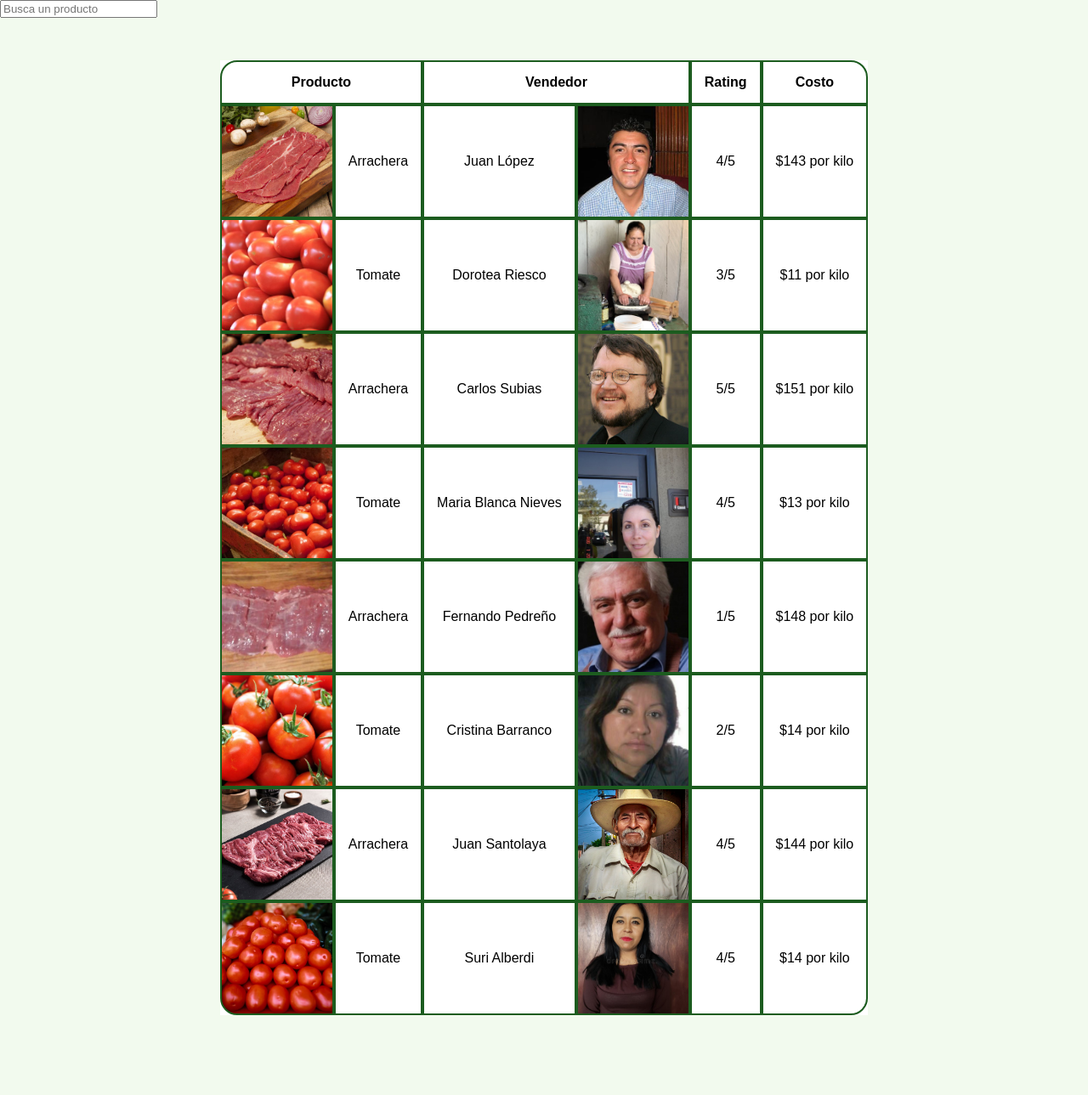
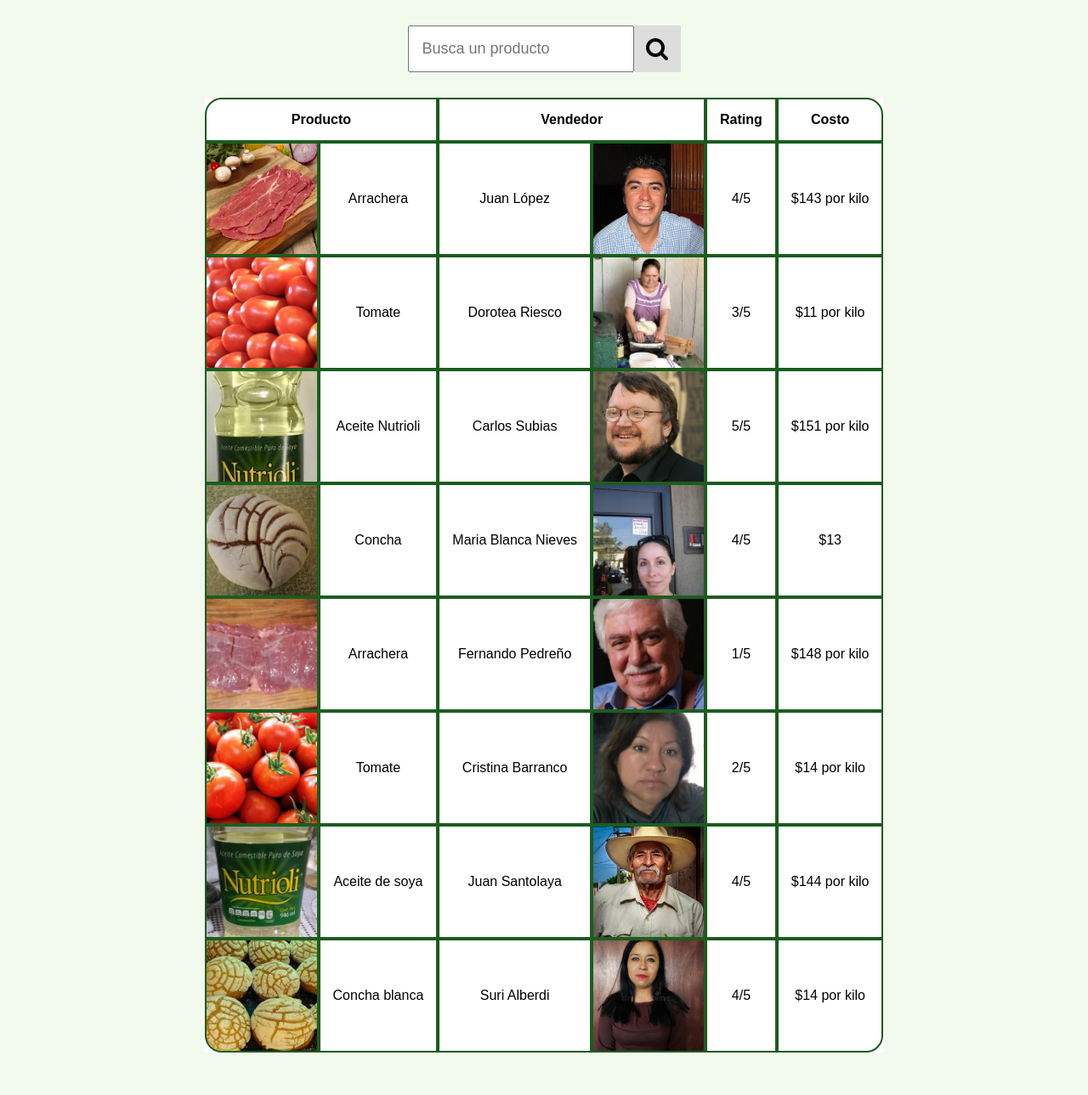
Before and after one commit to Xal-Tech/Marquet, a PHP site: page /home.php in a window 1280 px wide. Shown: the part 112-1401 px from the top of the page at 85% size. Before the commit the page ends 1307 px from the top, so only its background shows below. Run offline with PHP 8.4, Linux system fonts and the light colour scheme; the visitor is signed in with stand-in values (Sample User, id 1).

Commit message:
barra de buscar y mas productos

```diff
--- a/website/css/home.css
+++ b/website/css/home.css
@@ -1,11 +1,35 @@
+.searchbar{
+	width: fit-content;
+	margin: 30px auto 0px;
+}
+
+.searchbar button {
+	float: right;
+	padding: 11.5px 14.5px;
+	background: #ddd;
+	font-size: 28px;
+	border: none;
+	cursor: pointer;
+}
+
+.searchbar button:hover {
+	background: #ccc;
+}
+
+#search-input{
+    float: none;
+    text-align: left;
+	margin: 0;
+	font-size: 18px;
+    padding: 15px;
+}
+
 table {
-	margin: 50px auto;
+	margin: 30px auto 50px;
 	text-align: center;
 	background-color: white;
 	border-spacing: 0px;
 }
-
-
 
 th, td {
 	padding: 15px;
@@ -13,8 +37,6 @@ th, td {
 	 border-collapse: collapse;
 
 }
-
-
 
 .table-image {
 	width: 100px;
@@ -26,6 +48,7 @@ th, td {
 
 
 
+/* top-left border-radius */
 table tr:first-child th:first-child {
 	border-top-left-radius: 20px;
 }
--- a/website/home.php
+++ b/website/home.php
@@ -11,6 +11,7 @@ if (!isset($_SESSION['loggedin'])) {
 <!DOCTYPE html>
 <html>
 <head>
+	<link rel="stylesheet" href="https://cdnjs.cloudflare.com/ajax/libs/font-awesome/4.7.0/css/font-awesome.min.css">
 	<link rel="stylesheet" href="css/home.css">
 	<link rel="stylesheet" href="css/style.css">
 	<link rel="shortcut icon" type="image/x-icon" href="images/favicon.ico">
@@ -18,7 +19,10 @@ if (!isset($_SESSION['loggedin'])) {
 <body>
 	<?php include 'header.php'; ?>
 
-	<input id="searchbar" onkeyup="buscar_producto()" type="text" name="search" placeholder="Busca un producto">
+	<div class="searchbar">
+		<input id="search-input" onkeyup="buscar_producto()" type="text" name="search" placeholder="Busca un producto">
+		<button type="submit"><i class="fa fa-search"></i></button>
+	</div>
 
 	<table>
 		<tr>
@@ -72,10 +76,10 @@ if (!isset($_SESSION['loggedin'])) {
 			</td>
 		</tr>
 		<tr id="list-2">
-			<td class="table-image" style='background-image: url("images/user-uploads/productos/carne-2.jpg");'>
+			<td class="table-image" style='background-image: url("images/user-uploads/productos/aceite-nutrioli-1.jpeg");'>
 			</td>
 			<td class="nombre-producto">
-				Arrachera
+				Aceite Nutrioli
 			</td>
 			<td>
 				Carlos  Subias
@@ -90,10 +94,10 @@ if (!isset($_SESSION['loggedin'])) {
 			</td>
 		</tr>
 		<tr id="list-3">
-			<td class="table-image" style='background-image: url("images/user-uploads/productos/tomate-2.jpg");'>
+			<td class="table-image" style='background-image: url("images/user-uploads/productos/concha-blanca-1.jpg");'>
 			</td>
 			<td class="nombre-producto">
-				Tomate
+				Concha
 			</td>
 			<td>
 				Maria Blanca Nieves
@@ -104,7 +108,7 @@ if (!isset($_SESSION['loggedin'])) {
 				4/5
 			</td>
 			<td>
-				$13 por kilo
+				$13
 			</td>
 		</tr>
 		<tr id="list-4">
@@ -144,10 +148,10 @@ if (!isset($_SESSION['loggedin'])) {
 			</td>
 		</tr>
 		<tr id="list-6">
-			<td class="table-image" style='background-image: url("images/user-uploads/productos/carne-4.jpg");'>
+			<td class="table-image" style='background-image: url("images/user-uploads/productos/aceite-nutrioli-2.jpeg");'>
 			</td>
 			<td class="nombre-producto">
-				Arrachera
+				Aceite de soya
 			</td>
 			<td>
 				Juan Santolaya
@@ -162,10 +166,10 @@ if (!isset($_SESSION['loggedin'])) {
 			</td>
 		</tr>
 		<tr id="list-7">
-			<td class="table-image" style='background-image: url("images/user-uploads/productos/tomate-4.jpg");'>
+			<td class="table-image" style='background-image: url("images/user-uploads/productos/concha-blanca-2.jpeg");'>
 			</td>
 			<td class="nombre-producto">
-				Tomate
+				Concha blanca
 			</td>
 			<td>
 				Suri Alberdi
--- a/website/js/home.js
+++ b/website/js/home.js
@@ -1,6 +1,6 @@
 function buscar_producto() {
-    let input = document.getElementById('searchbar').value
-    input=input.toLowerCase();
+    let input = document.getElementById('search-input').value
+    input = input.toLowerCase();
     let x = document.getElementsByClassName('nombre-producto');
 
     for (i = 0; i < x.length; i++) {
```
Also changed, not shown: website/images/user-uploads/productos/concha-blanca-1.jpg (renamed from website/images/user-uploads/productos/concha-blanca-1.peg.jpg). Lines whose indentation alone changed are shown as unchanged.
